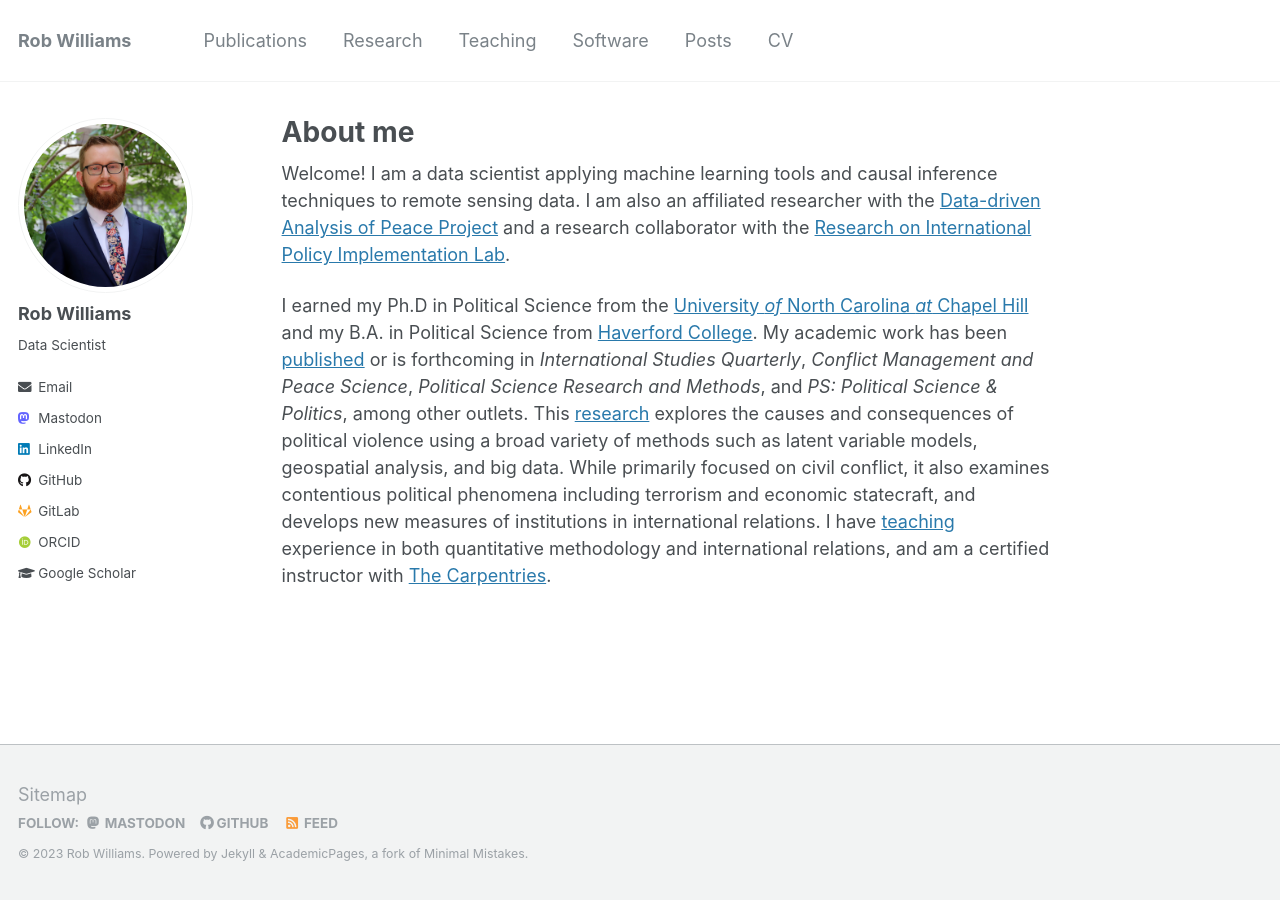
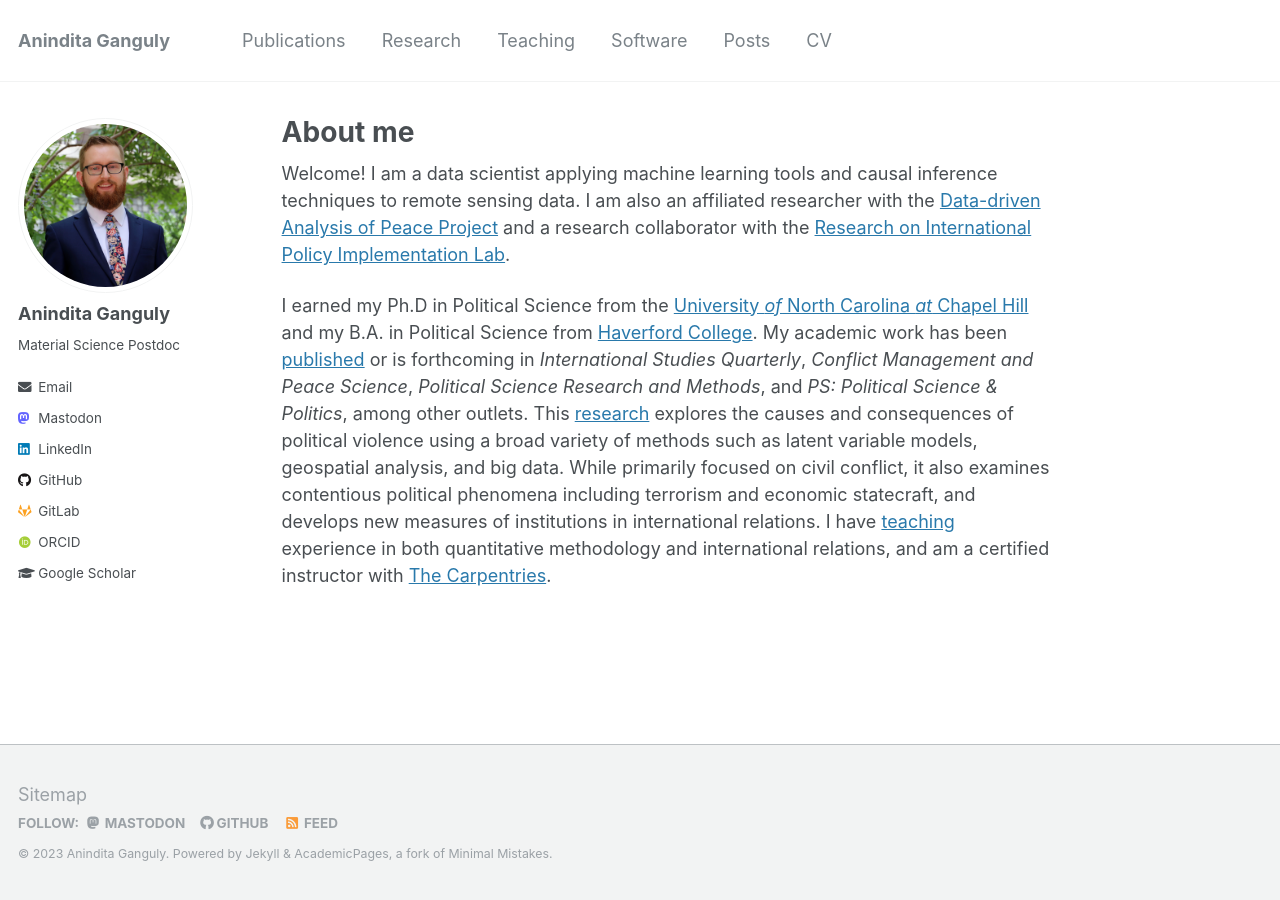
Before and after one commit to AbhisekGanguly/aninditaganguly, a Jekyll site: the page built from _pages/about.md, in a window 1280 px wide. Built offline with Jekyll 4.4.1, drawn with Linux system fonts in a browser that asks for light colours; some web fonts are replaced.

Commit message:
initial config edit

```diff
--- a/_config.yml
+++ b/_config.yml
@@ -7,13 +7,13 @@
 
 # Site Settings
 locale                   : "en-US"
-title                    : "Rob Williams"
+title                    : "Anindita Ganguly"
 title_separator          : "-"
-name                     : &name "Rob Williams"
-description              : &description "Postdoc in Political Science"
-url                      : https://jayrobwilliams.com # the base hostname & protocol for your site e.g. "https://mmistakes.github.io"
+name                     : &name "Anindita Ganguly"
+description              : &description "Postdoc in Material Science"
+url                      : https://abhisekganguly.github.io/aninditaganguly # the base hostname & protocol for your site e.g. "https://mmistakes.github.io"
 baseurl                  : "" # the subpath of your site, e.g. "/blog"
-repository               : "jayrobwilliams/jayrobwilliams.github.io"
+repository               : "abhisekganguly/aninditaganguly"
 teaser                   : # filename of teaser fallback teaser image placed in /images/, .e.g. "500x300.png"
 breadcrumbs              : false # true, false (default)
 words_per_minute         : 160
@@ -84,15 +84,15 @@ analytics:
 
 # Site Author
 author:
-  name             : "Rob Williams"
+  name             : "Anindita Ganguly"
   avatar           : "profile.png"
-  bio              : "Data Scientist"
+  bio              : "Material Science Postdoc"
   location         :
   employer         :
   pubmed           :
   orcid            : "http://orcid.org/0000-0001-9259-3883"
   googlescholar    : "https://scholar.google.com/citations?user=fiaPSmgAAAAJ"
-  email            : "rob.williams@wustl.edu"
+  email            : "anin11593@gmail.com"
   researchgate     :  # example: "https://www.researchgate.net/profile/yourprofile"
   uri              :
   bitbucket        :
```
